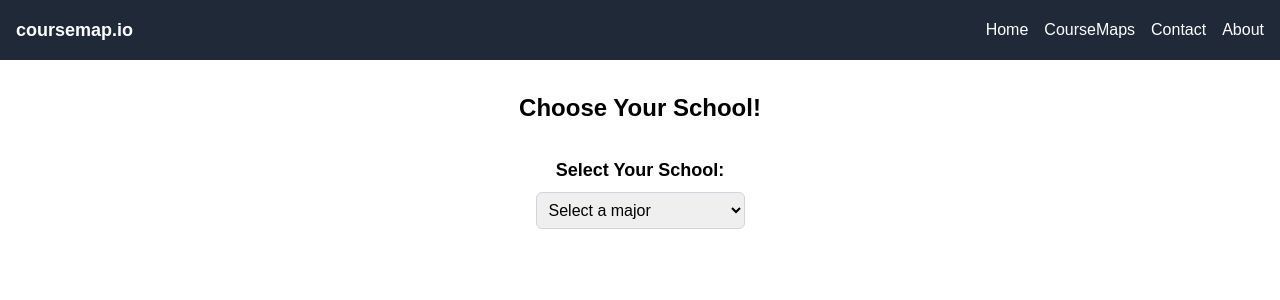
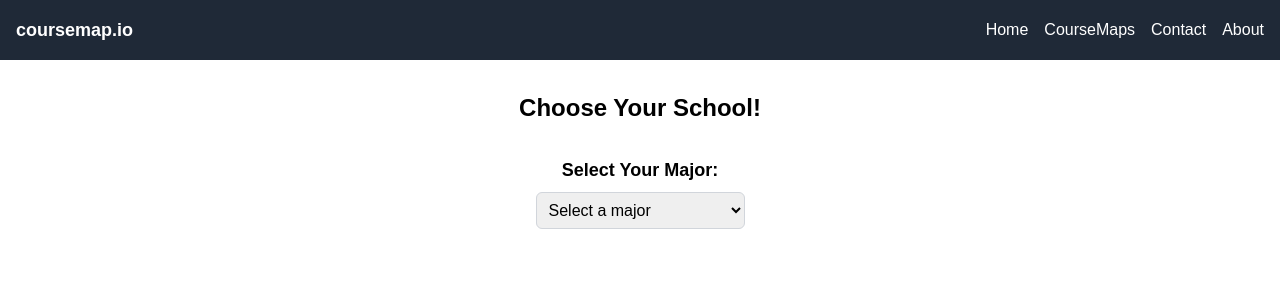
Before and after one commit to EssoweBekley/coursemap.io, a Next.js app: page /coursemaps in a window 1280 px wide. Shown: the top 300 px of the page. Built offline with nearby package versions, Linux system fonts and the light colour scheme.

Commit message:
Minor typos

```diff
--- a/components/MajorSelector.js
+++ b/components/MajorSelector.js
@@ -13,7 +13,7 @@ export default function MajorSelector() {
 
   return (
     <div className="flex flex-col items-center mt-8">
-      <label className="text-lg font-semibold mb-2">Select Your School:</label>
+      <label className="text-lg font-semibold mb-2">Select Your Major:</label>
       <select
         onChange={handleSelect}
         defaultValue=""
```
